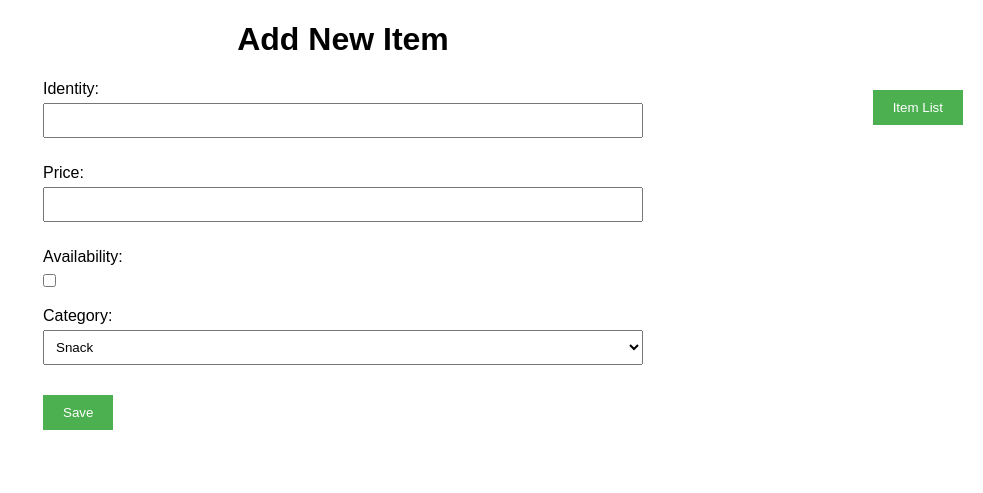
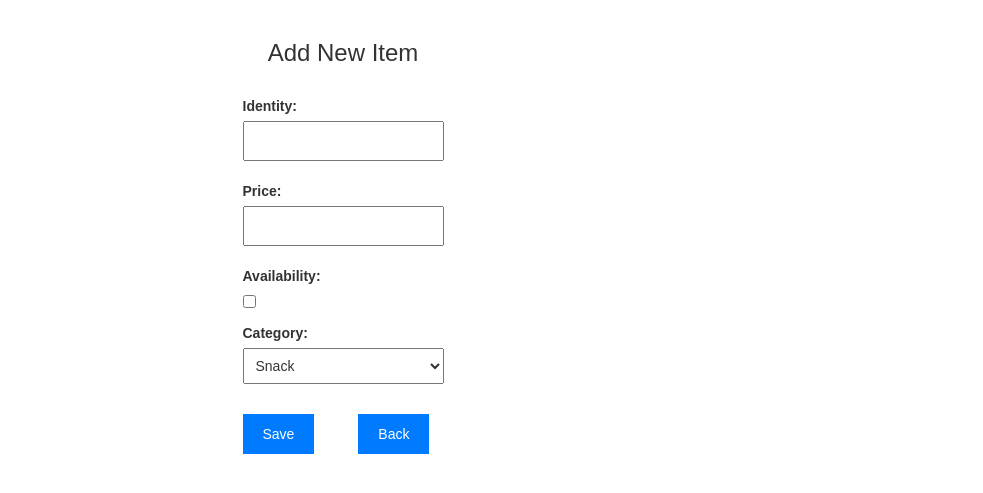
Before and after one commit to PSGSudalai/Canteen_QR, a Django app: page /canteen/items/create/ in a window 1280 px wide. Shown: the top 493 px of the page, without its empty margins (297-1280 px from the left). Run offline with Django 5.2, Linux system fonts and the light colour scheme; some libraries are stand-ins or nearby versions.

Commit message:
item-form css change

```diff
--- a/BASE/templates/canteen_items/item_form.html
+++ b/BASE/templates/canteen_items/item_form.html
@@ -4,11 +4,20 @@
 <html>
 <head>
     <title>Add New Item</title>
+    <!-- Bootstrap CSS -->
+    <link rel="stylesheet" href="https://maxcdn.bootstrapcdn.com/bootstrap/3.4.1/css/bootstrap.min.css">
+
     <style>
         body {
             font-family: Arial, sans-serif;
             margin: 20px;
             padding: 0;
+        }
+        .new{
+            text-align: center;
+        }
+        #identity{
+            align-items: 10px;
         }
         h1 {
             text-align: center;
@@ -32,16 +41,26 @@
             margin-bottom: 10px;
             box-sizing: border-box;
         }
+
+        .add{
+            padding: 20px;
+            display: flex;
+
+        }
         input[type="checkbox"] {
             margin-left: 0;
         }
         button {
-            background-color: #4CAF50;
+            background-color: #007BFF;
             color: white;
             padding: 10px 20px;
             border: none;
             cursor: pointer;
             margin-top: 10px;
+
+        }
+        .btn:hover {
+            background-color: #0056b3;
         }
         button a {
             color: white;
@@ -49,6 +68,7 @@
         }
         .button-right {
             text-align: right;
+            margin-left: 40px;
         }
         .button-right button {
             float: right;
@@ -56,13 +76,12 @@
     </style>
 </head>
 <body>
-    <h1>Add New Item</h1>
-    <div class="button-right">
-        <button>
-            <a href="{% url 'canteen_item_list' %}">Item List</a>
-        </button>
-    </div>
-    <form method="post">
+    <div class="container">
+            <h3 class="new">Add New Item</h3>
+
+
+   <div class="add">
+     <form method="post">
         {% csrf_token %}
         <p>
             <label for="identity">Identity:</label>
@@ -85,7 +104,15 @@
                 <!-- Add other categories as needed -->
             </select>
         </p>
-        <button type="submit">Save</button>
+
+        <div >
+            <button type="submit">Save</button>
+            <button class="button-right">
+                <a href="{% url 'canteen_item_list' %}">Back</a>
+            </button>
+        </div>
     </form>
+    </div>
+    </div>
 </body>
 </html>
```
